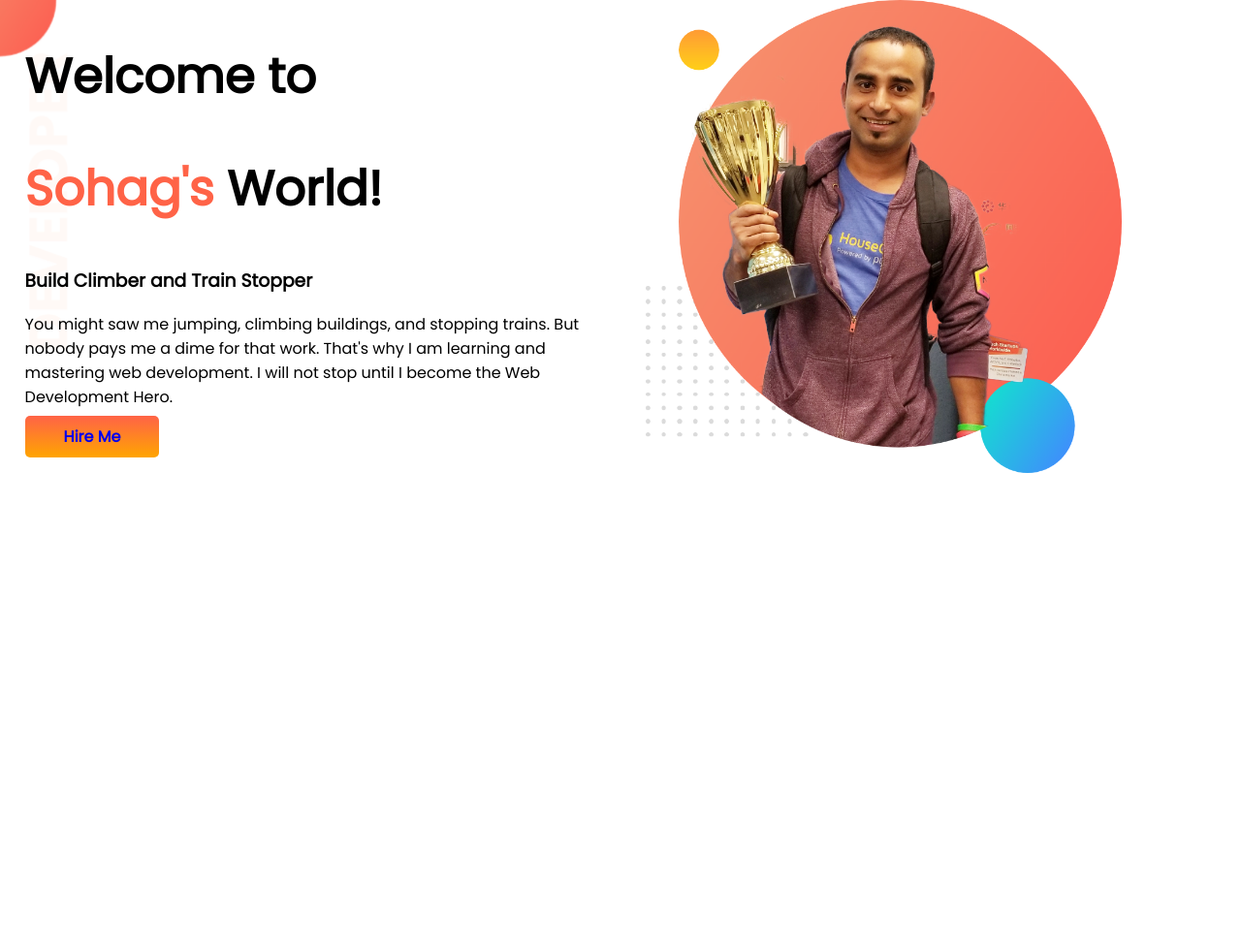
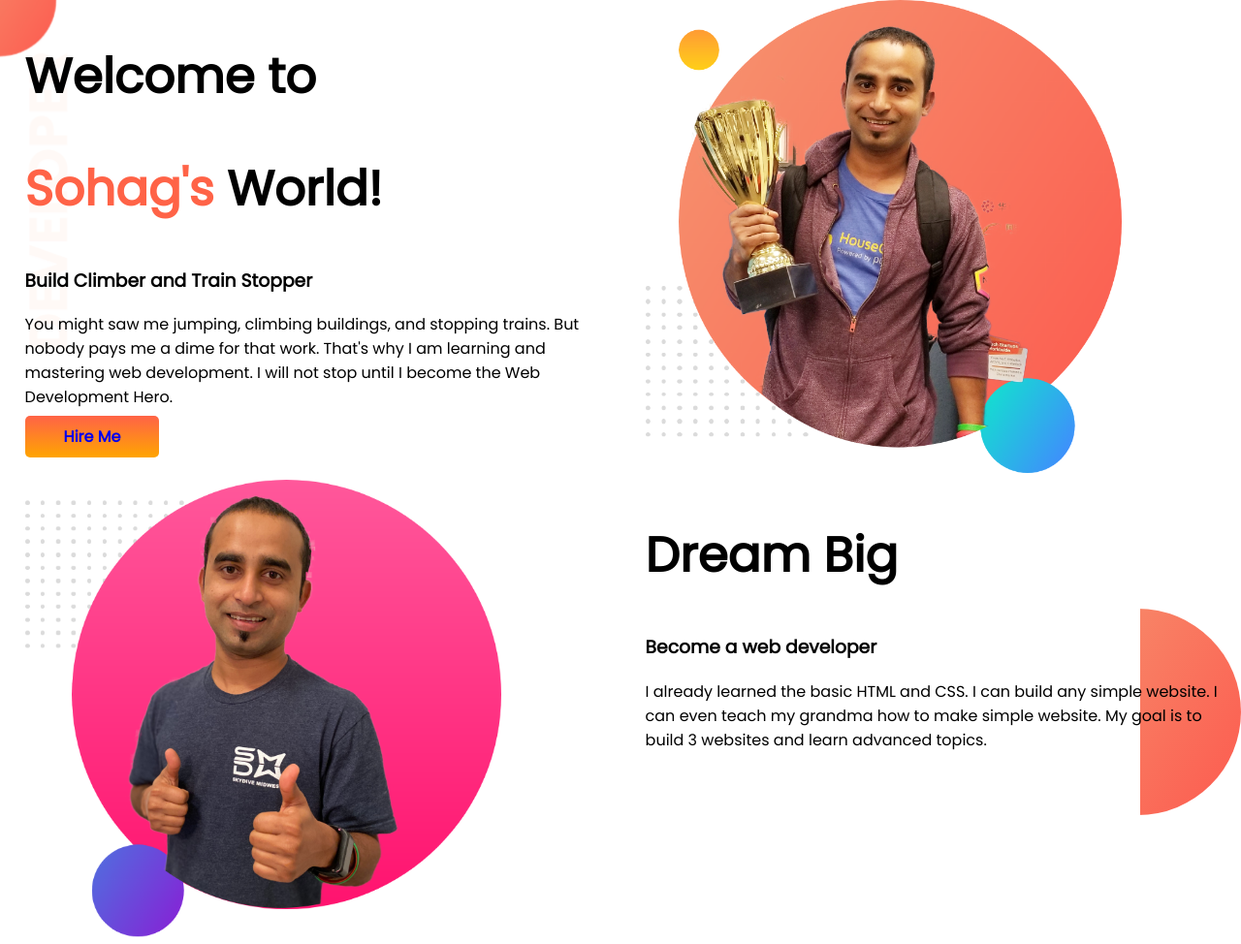
Before and after one commit to Sohag66/developer-portfolio, a plain HTML site: page index.html in a window 1280 px wide. Shown: the whole page at 97% size. Before the commit the page ends 800 px from the top, so only its background shows below. Drawn offline with Linux system fonts and the light colour scheme.

Commit message:
dream-big added

```diff
--- a/index.html
+++ b/index.html
@@ -26,10 +26,20 @@
             <a class="hire-me-button" target="_blank"
                 href="https://www.linkedin.com/in/sohag-ahmmed-sujon-b82b00185/">Hire Me</a>
         </div>
-
-
         <div class="half-width">
             <img src="images/jhankar.png" alt="">
+        </div>
+    </section>
+
+    <section class="dream-big">
+        <div class="half-width">
+            <img src="images/jhankar2.png" alt="">
+        </div>
+        <div class="half-width">
+            <h1>Dream Big</h1>
+            <h3>Become a web developer</h3>
+            <p>I already learned the basic HTML and CSS. I can build any simple website. I can even teach my grandma how
+                to make simple website. My goal is to build 3 websites and learn advanced topics.</p>
         </div>
     </section>
 </body>
--- a/style.css
+++ b/style.css
@@ -36,3 +36,9 @@ section {
     background-image: url("images/top-banner.png");
     background-repeat: no-repeat;
 }
+
+.dream-big {
+    background-image: url("images/exp-bg.png");
+    background-repeat: no-repeat;
+    background-position: right;
+}
```
